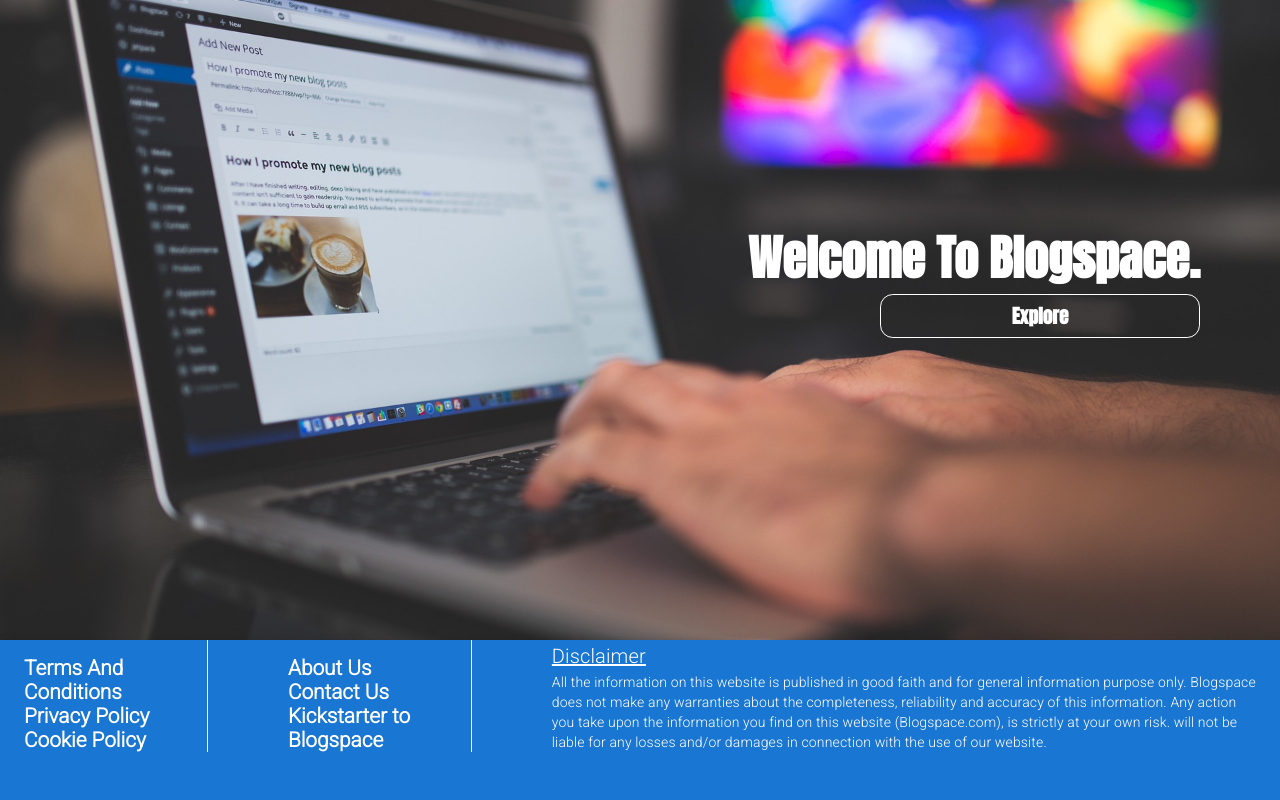
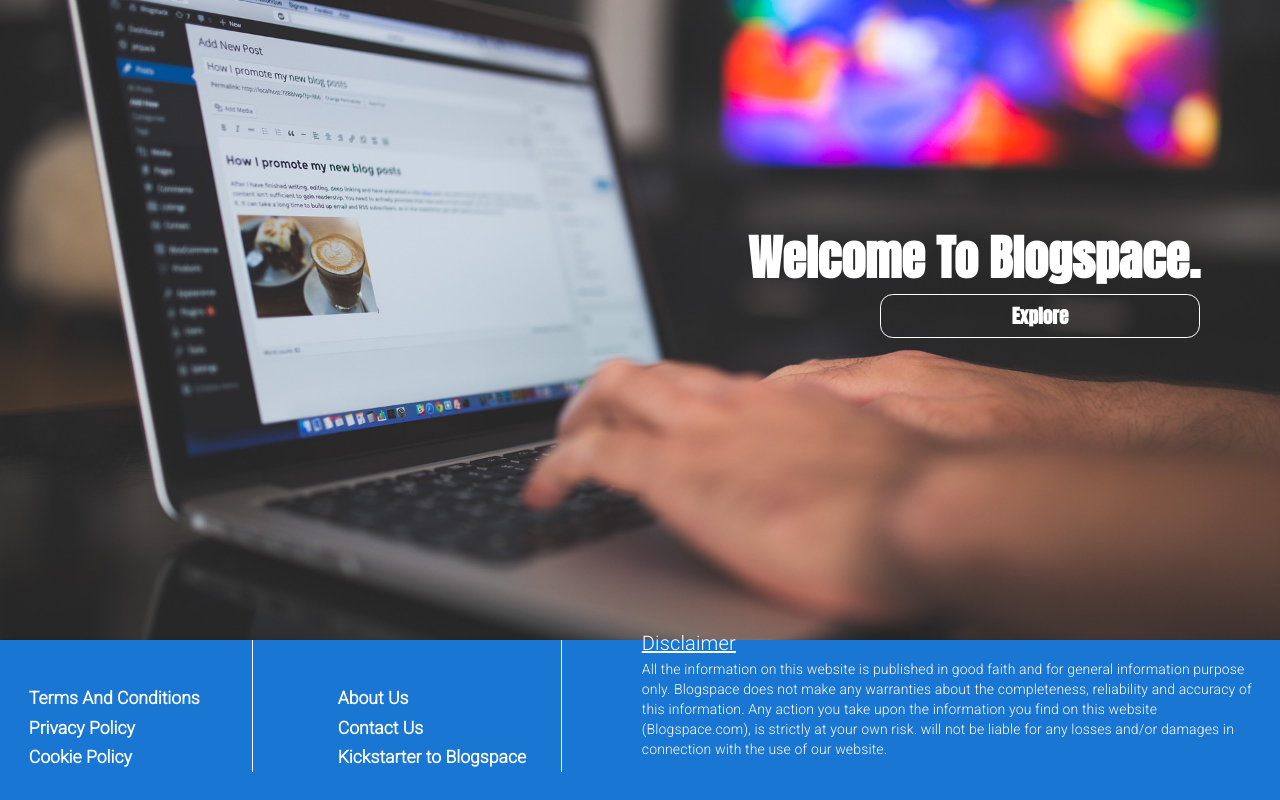
Before and after one commit to vinitkotian/contentful-blog, a Next.js app: page / in a window 1280 px wide. Shown: the part 224-1024 px from the top of the page. Built offline with nearby package versions, Linux system fonts and the light colour scheme.

Commit message:
Refactor footer

```diff
--- a/styles/blog.css
+++ b/styles/blog.css
@@ -91,14 +91,14 @@
 
 .footer-col > a {
   color: white;
-  font: bold 1.3rem "Roboto", sans-serif;
+  font: bold 1.1rem "Roboto", sans-serif;
   text-decoration: none;
-  margin: "0.5rem";
+  margin: 0.3rem;
 }
 
 .disclaimer {
-  width: 100%;
-  height: 100%;
+  width:70% ;
+  height: 80%;
 }
 
 .backdrop {
```
